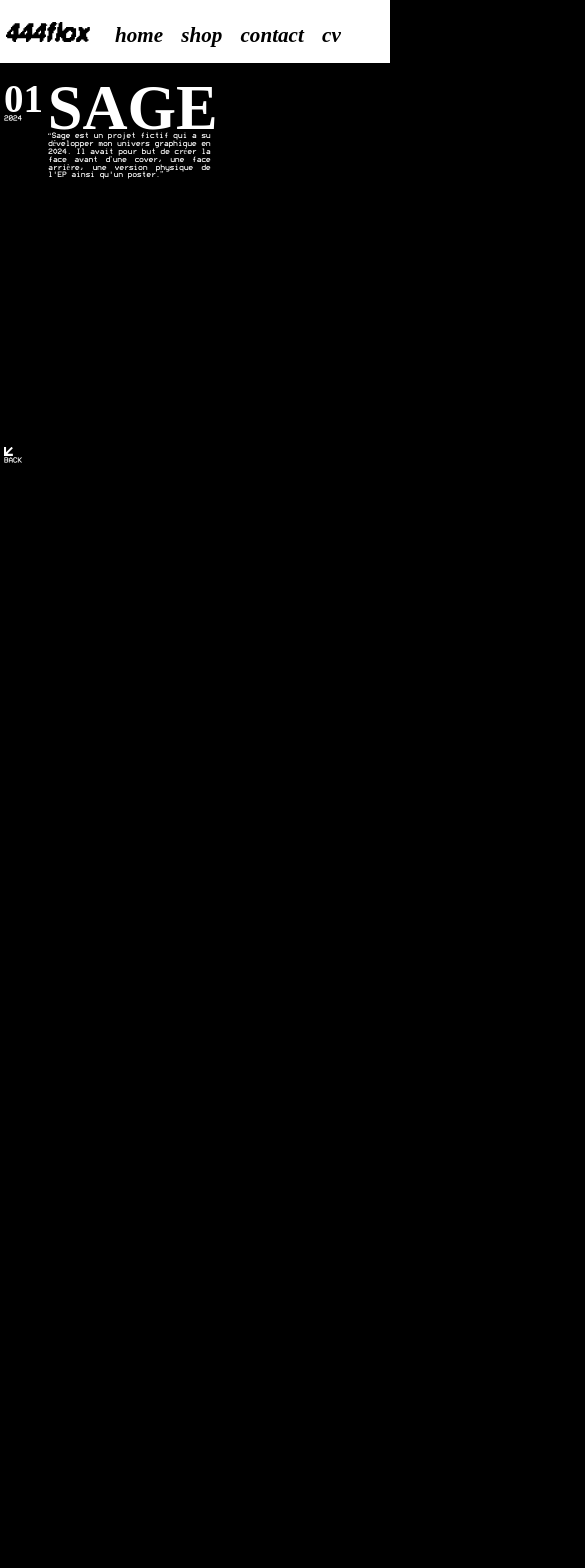
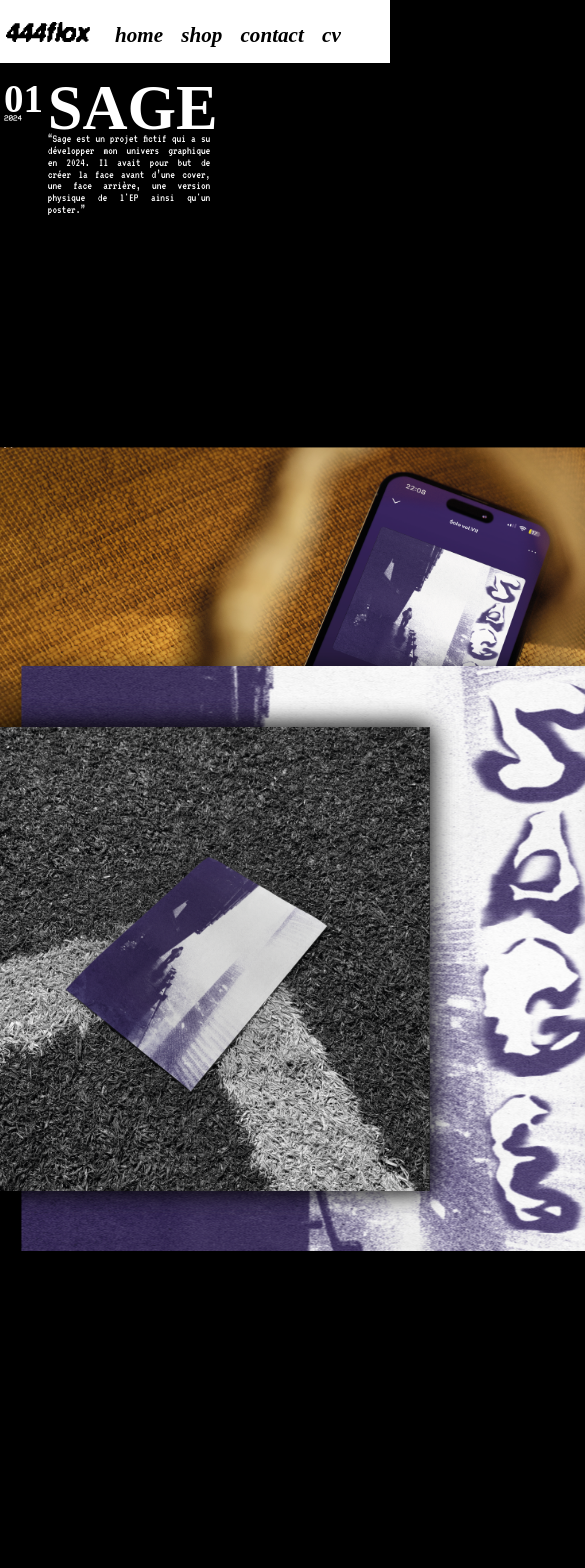
Before and after one commit to ZUHOWKS/444flox-portfolio, a Vue app in the folder 444flox-portfolio-front/: page /sage in a window 390 px wide. Shown: the top 1568 px of the page, 585 px wide, since content can reach past the window. Before the commit the page ends 1287 px from the top, so only its background shows below. Built offline with nearby package versions, Linux system fonts and the light colour scheme; a web font is replaced by a local one.

Commit message:
Sage project page conclude with gsap animation

```diff
--- a/444flox-portfolio-front/src/views/projects/ProjectLayout.vue
+++ b/444flox-portfolio-front/src/views/projects/ProjectLayout.vue
@@ -32,7 +32,7 @@ const project: Ref<Project> = ref(projects[projectId])
     <div class="blog-content row">
       <div class="side-content">
         <div class="arrow-scroll-move column">
-          <img class="arrow-icon" src="@/assets/icons/arrow.svg" alt="arrow scroll">
+          <img class="arrow-icon selectable" src="@/assets/icons/arrow.svg" alt="arrow scroll">
           <p class="arrow-text">Back</p>
         </div>
       </div>
@@ -55,7 +55,6 @@ const project: Ref<Project> = ref(projects[projectId])
   .container>.project-header {
     min-height: 45vh;
     width: 100vw;
-
     padding-top: 4%;
   }
 
@@ -72,6 +71,7 @@ const project: Ref<Project> = ref(projects[projectId])
 
   .container>.blog-content {
     width: 100vw;
+    max-width: 100vw;
     min-height: 100vh;
   }
 
@@ -87,14 +87,17 @@ const project: Ref<Project> = ref(projects[projectId])
     width: 12.5%;
   }
 
-  .project-header> .desc, p {
+  .project-header p {
     font-size: min(2vh, 2vw);
     line-height: min(2vh, 2vw);
   }
 
   .project-header .desc {
-    font-family: Modeseven, serif;
+    font-family: VT323, serif;
+    font-weight: 400;
     text-align: justify;
+    font-size: min(3vh, 3vw);
+    line-height: min(3vh, 3vw);
   }
 
   .title-desc>.desc {
@@ -109,14 +112,17 @@ const project: Ref<Project> = ref(projects[projectId])
   .blog-content>.side-content {
     min-height: 100vh;
     width: 10%;
+    max-width: 10vw;
   }
 
   .blog-content>.main-content {
+    max-width: 90vw;
     min-height: 100vh;
   }
 
   .arrow-scroll-move {
     justify-content: center;
+    width: 100%;
   }
 
   .arrow-scroll-move>.arrow-icon {
--- a/444flox-portfolio-front/src/views/projects/Sage.vue
+++ b/444flox-portfolio-front/src/views/projects/Sage.vue
@@ -1,11 +1,191 @@
 <script setup lang="ts">
+import {onMounted, onUpdated} from "vue";
+  import gsap from "gsap";
+  import { ScrollTrigger } from "gsap/ScrollTrigger";
 
+  onMounted(() => {
+    if (window.innerWidth > window.innerHeight) {
+      initScrollTrigger();
+    }
+
+  })
+
+  onUpdated(() => {
+    if (window.innerWidth > window.innerHeight) {
+      initScrollTrigger();
+    }
+  })
+
+  function initScrollTrigger() {
+    gsap.registerPlugin(ScrollTrigger)
+    let sections = gsap.utils.toArray(".banner")
+    gsap.to(sections, {
+      xPercent: -100 * (sections.length - 1),
+      x: () => -(document.querySelector('.banner') as HTMLElement).offsetWidth * 1.2 ,
+      ease: "none",
+      scrollTrigger: {
+        trigger: '.banner',
+        start: 'center center',
+        pin: true,
+        scrub: 0.1,
+        end: () => "+=" + (document.querySelector('.banner') as HTMLElement).offsetWidth * 1.2 + "px"
+      }
+    })
+
+    const galleryAnimation = gsap.timeline({
+      scrollTrigger: {
+        trigger: '.gallery',
+        start: 'center center',
+        pin: true,
+        scrub: true,
+        end: () => "+=" + (document.querySelector('.gallery') as HTMLElement).offsetWidth * 4 + "px",
+        snap: {
+          snapTo: 'labels',
+          ease: 'none',
+          duration: 99999999,
+        }
+      }
+    })
+
+    galleryAnimation
+        .addLabel('start', '<=-1')
+        .from('#cover-front', {x: '-15%', y: "130%", rotate: -23}, "cover-move-0")
+        .from('#cover-back', {x: '15%', y: "130%", rotate: 23}, "cover-move-0")
+
+        .addLabel('start', '<=-0.4')
+        .to('#cover-front', {y: "0"}, "cover-move-0")
+        .to('#cover-back', {y: "0"}, "cover-move-0")
+
+        .addLabel('start', '>+=0.1')
+        .from('#cover-front', {x: "0"}, "cover-move-1")
+        .from('#cover-back', {x: "0"}, "cover-move-1")
+        .from('.covers', {zIndex: 1})
+
+        .addLabel('coverMove')
+        .to('#cover-front', {x: "-55%"}, "cover-move-1")
+        .to('#cover-back', {x: "55%"}, "cover-move-1")
+        .to('.covers', {zIndex: -1})
+        .from('#cover-front', {x: "-55%"}, "cover-move-2")
+        .from('#cover-back', {x: "55%"}, "cover-move-2")
+
+        .addLabel('coverMove', '>')
+        .to('#cover-front', {x: "75%", duration: 0.5}, "cover-move-2")
+        .to('#cover-back', {x: "-75%", duration: 0.5}, "cover-move-2")
+
+
+        .addLabel('firstAppear', '<-=0.1')
+
+        .from('#cover-post-1', {visibility: 'hidden', rotate: -5})
+
+        .addLabel('firstAppear', '<')
+        .from('.covers', {visibility: 'visible'})
+
+        .addLabel('firstAppear')
+        .to('.covers', {visibility: 'hidden'})
+        .to('#cover-post-1', {rotate: -5, duration: 0.25})
+
+        .addLabel('secondAppear', '<-=0.1')
+        .from('#cover-post-2', {visibility: 'hidden', rotate: 4})
+
+        .addLabel('secondAppear')
+        .to('#cover-post-2', {rotate: 4, duration: 0.25})
+        .addLabel('secondAppear', '>+=0.25')
+        .to('.gallery-img', {position: 'relative'}, 'nextSection')
+        .from('.grid-gallery', {y: "-50%", x: "150%"}, 'nextSection')
+
+        .addLabel('end')
+        .to('.gallery', {x: "-150%"}, 'nextSection')
+        .to('.grid-gallery', {y: "-50%"}, 'nextSection')
+        .set('.arrow-scroll-move', {y: "+=" + (document.querySelector('.banner') as HTMLElement).offsetWidth * 1.5 + "px"})
+        .addLabel('end', ">+=0.1")
+        .to('.arrow-scroll-move', {y: "+=" + (document.querySelector('.gallery') as HTMLElement).offsetWidth * 4 + "px"})
+
+
+
+  }
 </script>
 
 <template>
+    <section class="banner row flex-centered">
+      <img class="cover-illustration" id="cover-illustration-1" src="@/assets/img/sage/Instagram-01_1.png" alt="cover illustration part 1">
+      <img class="cover-illustration" id="cover-illustration-2" src="@/assets/img/sage/Instagram-01_2.png" alt="cover illustration part 2">
+    </section>
+    <section class="gallery row flex-centered">
+      <img id="cover-post-3" class="gallery-img" src="@/assets/img/sage/disk.png" alt="cover instagram promotion 2">
+      <img id="cover-post-1" class="gallery-img" src="@/assets/img/sage/Instagram-02.png" alt="cover instagram promotion 1">
+      <img id="cover-post-2" class="gallery-img" src="@/assets/img/sage/Instagram-03.png" alt="cover instagram promotion 2">
+      <div class="covers row">
+        <img id="cover-front" class="cover" src="@/assets/img/sage/cover.png" alt="cover instagram promotion 2">
+        <img id="cover-back" class="cover" src="@/assets/img/sage/cover_back.png" alt="cover instagram promotion 2">
+      </div>
+    </section>
+    <section class="grid-gallery row">
+      <img src="@/assets/img/sage/cover.png" alt="cover instagram promotion 2">
+      <img src="@/assets/img/sage/cover_back.png" alt="cover instagram promotion 2">
+      <img src="@/assets/img/sage/Instagram-02.png" alt="cover instagram promotion 1">
+      <img src="@/assets/img/sage/Instagram-03.png" alt="cover instagram promotion 2">
+      <img src="@/assets/img/sage/disk.png" alt="cover instagram promotion 2">
+    </section>
+
 
 </template>
 
 <style scoped>
 
+img {
+  object-fit: contain;
+}
+
+.banner {
+  height: 100%;
+  width: max(90vh, 80vw);
+  z-index: 1;
+}
+
+.banner>img {
+  width: max(52.5vh, 40vw);
+}
+
+.gallery, .covers {
+
+}
+
+.gallery {
+  height: 90vh;
+  width: 90vw;
+  transform: translateY(max(-70vh, -80vw)) translateX(-5%);
+}
+
+.gallery img {
+  filter: drop-shadow(0 0 12px rgba(0, 0, 0, 0.5));
+}
+
+.gallery>img {
+  position: absolute;
+  height: 100%;
+  width: max(55vh, 40vw);
+}
+
+.covers {
+  position: absolute;
+  justify-content: space-evenly;
+  align-items: center;
+  width: 100%;
+  height: 100%;
+  z-index: -1;
+}
+
+.grid-gallery {
+  flex-wrap: wrap;
+  align-items: center;
+  justify-content: center;
+}
+
+.grid-gallery>img {
+  margin: 1% 1%;
+}
+.grid-gallery>img:nth-last-child(1) {
+  width: 70%;
+}
+
 </style>
```
